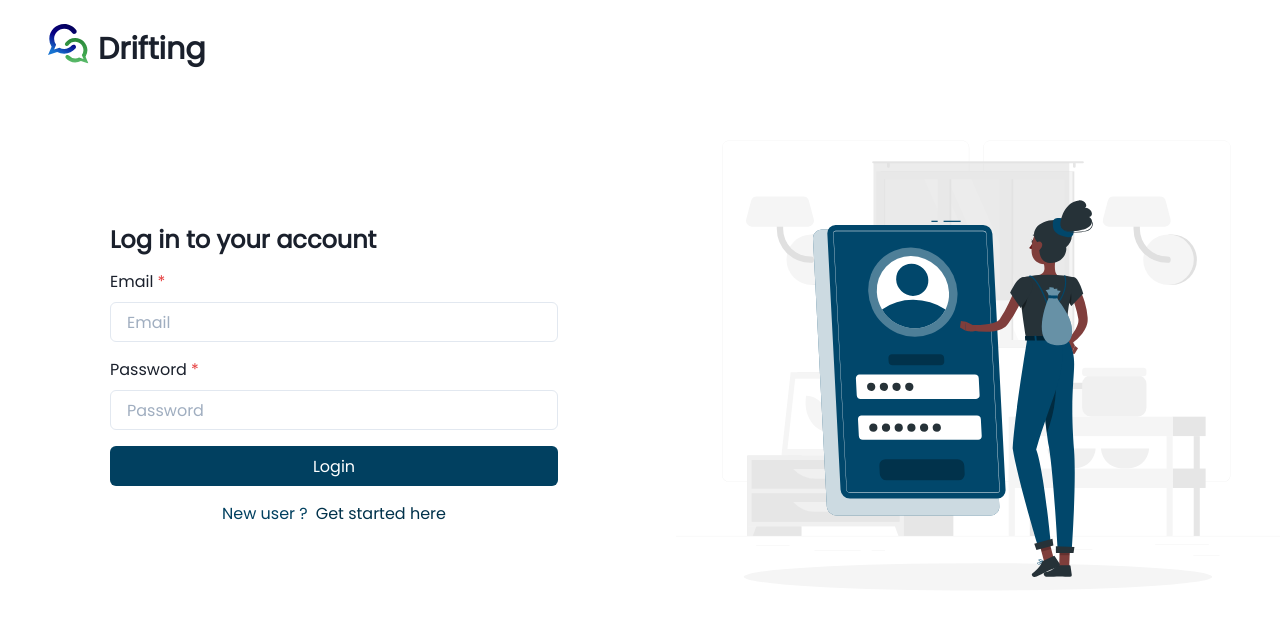
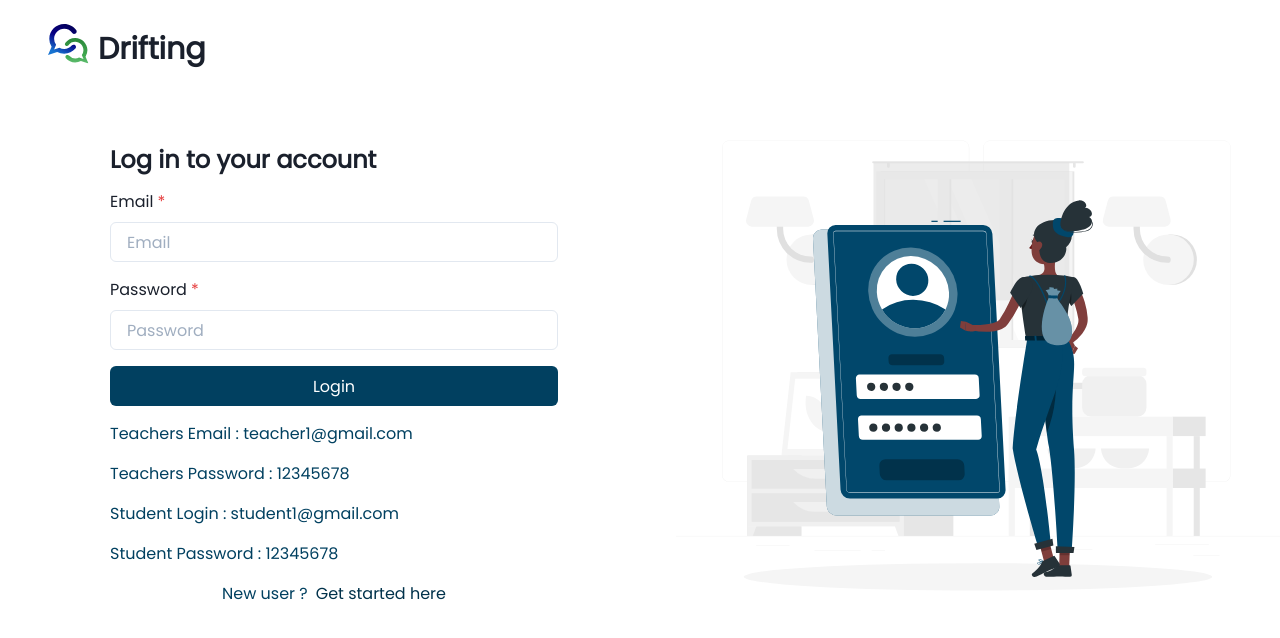
Before and after one commit to bhavindhodia/drifting-client, a React (Create React App) app: page /login in a window 1280 px wide. Shown: the top 638 px of the page. Built offline with nearby package versions, Linux system fonts and the light colour scheme; no server answers.

Commit message:
Added dummy login details

```diff
--- a/src/atoms/LoginForm.tsx
+++ b/src/atoms/LoginForm.tsx
@@ -90,12 +90,12 @@ const LoginForm = () => {
         Login
       </Button>
       {/* For Demo Login */}
-      {/* <Text mt="2" color={"primary.500"}>
+      <Text mt="2" color={"primary.500"}>
         Teachers Email : teacher1@gmail.com
       </Text>
       <Text color={"primary.500"}>Teachers Password : 12345678</Text>
       <Text color={"primary.500"}>Student Login : student1@gmail.com</Text>
-      <Text color={"primary.500"}>Student Password : 12345678</Text> */}
+      <Text color={"primary.500"}>Student Password : 12345678</Text>
       <HStack justifyContent="center">
         <Text color={"primary.500"}> New user ?</Text>{" "}
         <Link as={ReactLink} to="/register" color={"primary.700"}>
--- a/src/pages/StudentDashboard/CheckoutForm.tsx
+++ b/src/pages/StudentDashboard/CheckoutForm.tsx
@@ -197,11 +197,11 @@ const CheckoutForm = ({
             </Text>
           )}
           {/* For Demo Payment */}
-          {/* <Box my="1.5rem">
+          <Box my="1.5rem">
             <Text mt="2" color={"primary.500"}>
               Card Number : 4242424242424242
             </Text>
-          </Box> */}
+          </Box>
           <Box my="1.5rem">
             <Button
               id="submit"
```
